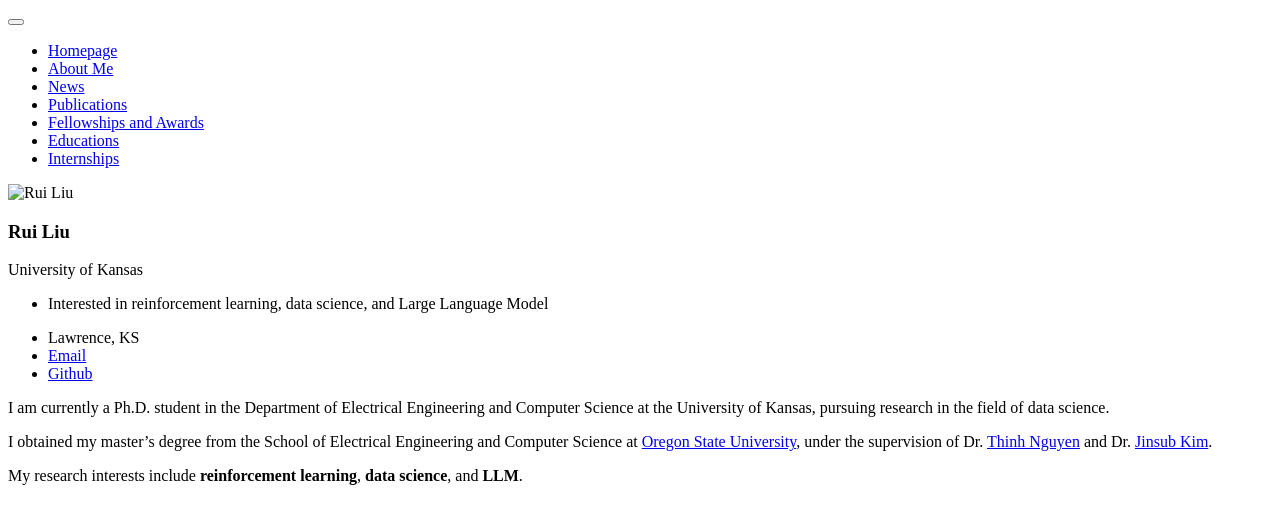
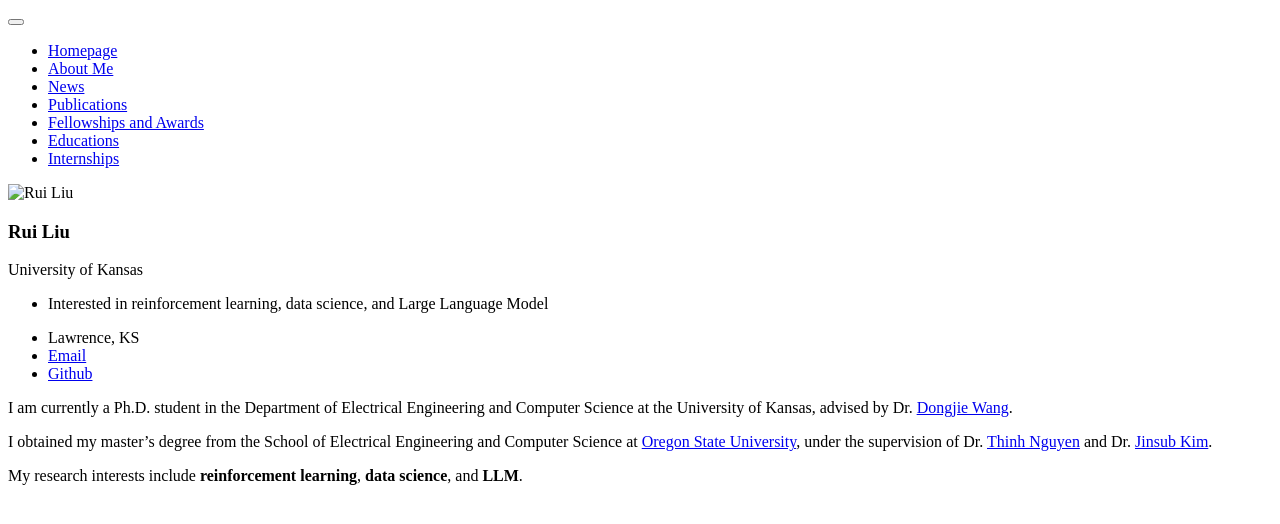
Before and after one commit to RayLiu1103/rayliu1103.github.io, a Jekyll site: the page built from _pages/includes/intro.md, in a window 1280 px wide. Shown: the top 524 px of the page. Built offline with Jekyll 4.4.1, drawn with Linux system fonts in a browser that asks for light colours; our own code applies the rules of GitHub Pages for plain Markdown files; comment, search, counter and statistics services are not loaded.

Commit message:
Update intro.md

```diff
--- a/_pages/includes/intro.md
+++ b/_pages/includes/intro.md
@@ -1,4 +1,4 @@
-I am currently a Ph.D. student in the Department of Electrical Engineering and Computer Science at the University of Kansas, pursuing research in the field of data science.
+I am currently a Ph.D. student in the Department of Electrical Engineering and Computer Science at the University of Kansas, advised by Dr. [Dongjie Wang](https://wangdongjie100.github.io/).
 
 I obtained my master's degree from the School of  Electrical Engineering and Computer Science at [Oregon State University](https://oregonstate.edu/), under the supervision of Dr. [Thinh Nguyen](https://web.engr.oregonstate.edu/~thinhq/) and Dr. [Jinsub Kim](https://sites.google.com/a/cornell.edu/jinsub-kim/home).
 
```
